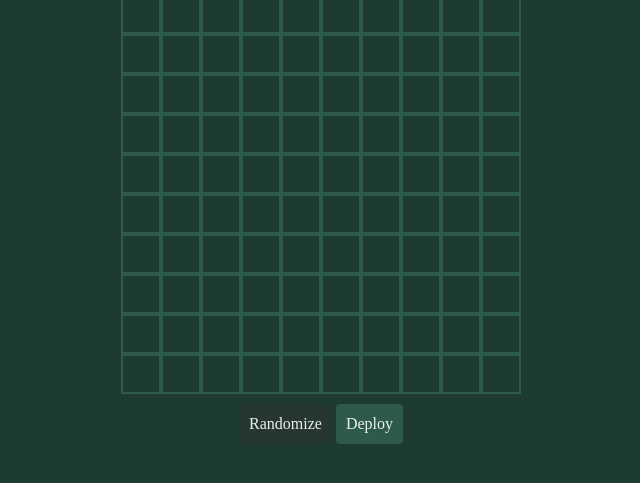
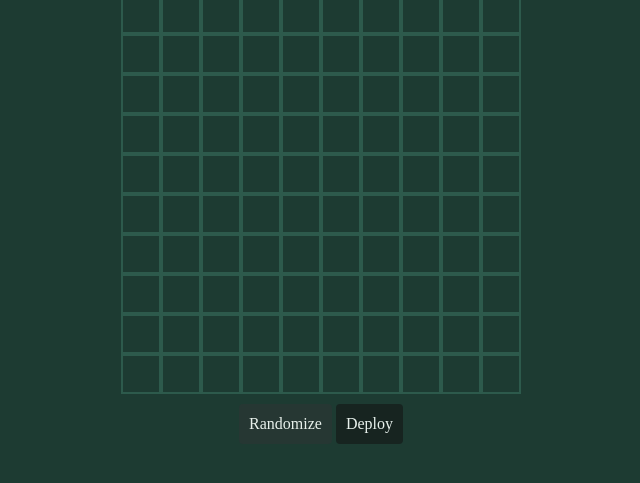
Before and after one commit to luscious-scoop/battleship, a website built with webpack: page src/template.html in a window 1280 px wide. Shown: the part 67-550 px from the top of the page, without its empty margins (319-959 px from the left). Built offline with nearby package versions, Linux system fonts and the light colour scheme.

Commit message:
add disabled button styles

```diff
--- a/src/style.css
+++ b/src/style.css
@@ -90,6 +90,7 @@ h6 {
   --winner-text: #e5c158;
   --play-again-bg: #2d5a4c;
   --play-again-bg-hover: #65ab97;
+  --button-disabled: #172420;
 }
 
 body {
@@ -251,3 +252,7 @@ dialog button:hover {
 dialog::backdrop {
   background-color: rgba(18, 42, 35, 0.85);
 }
+button:disabled {
+  background-color: var(--button-disabled);
+  cursor: not-allowed;
+}
```
